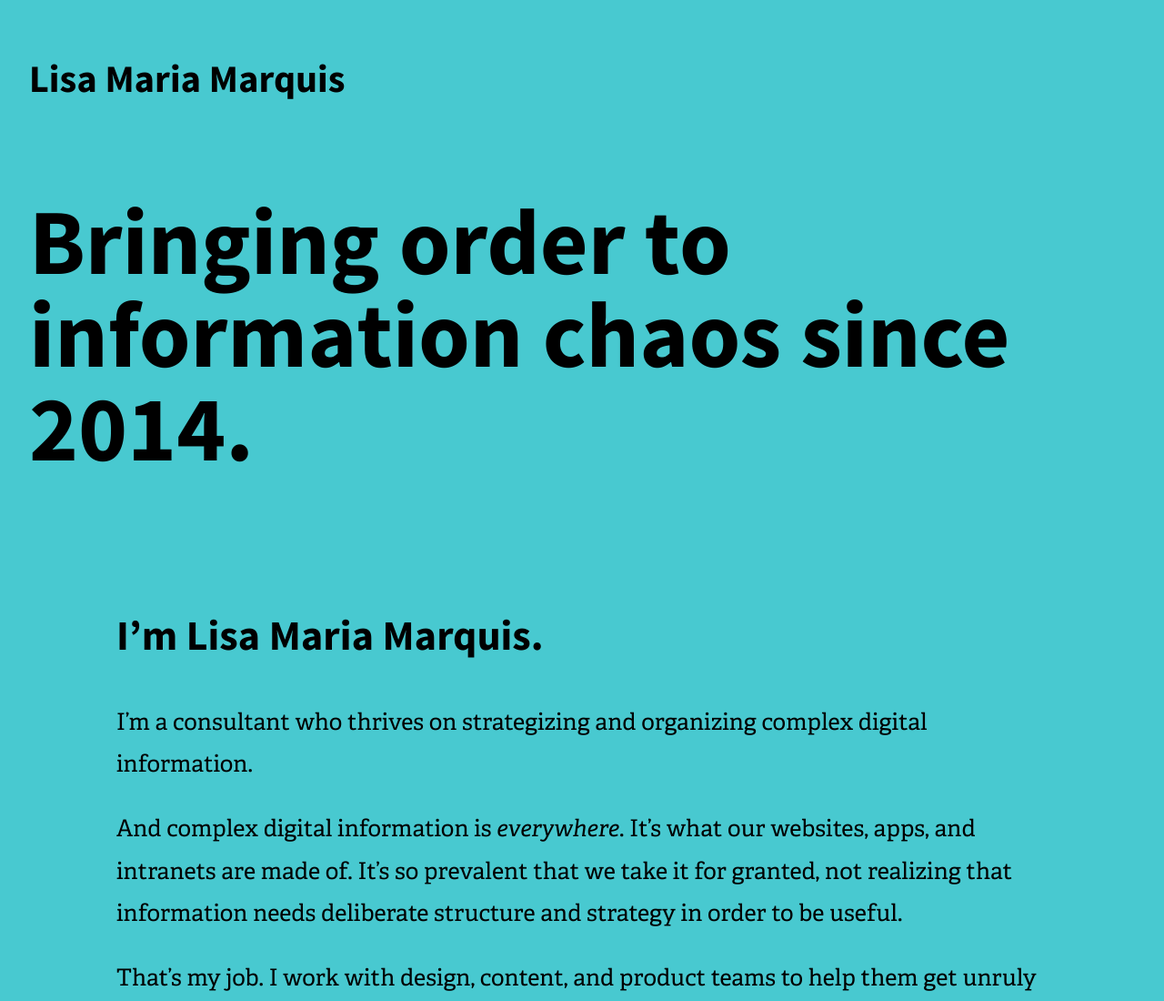
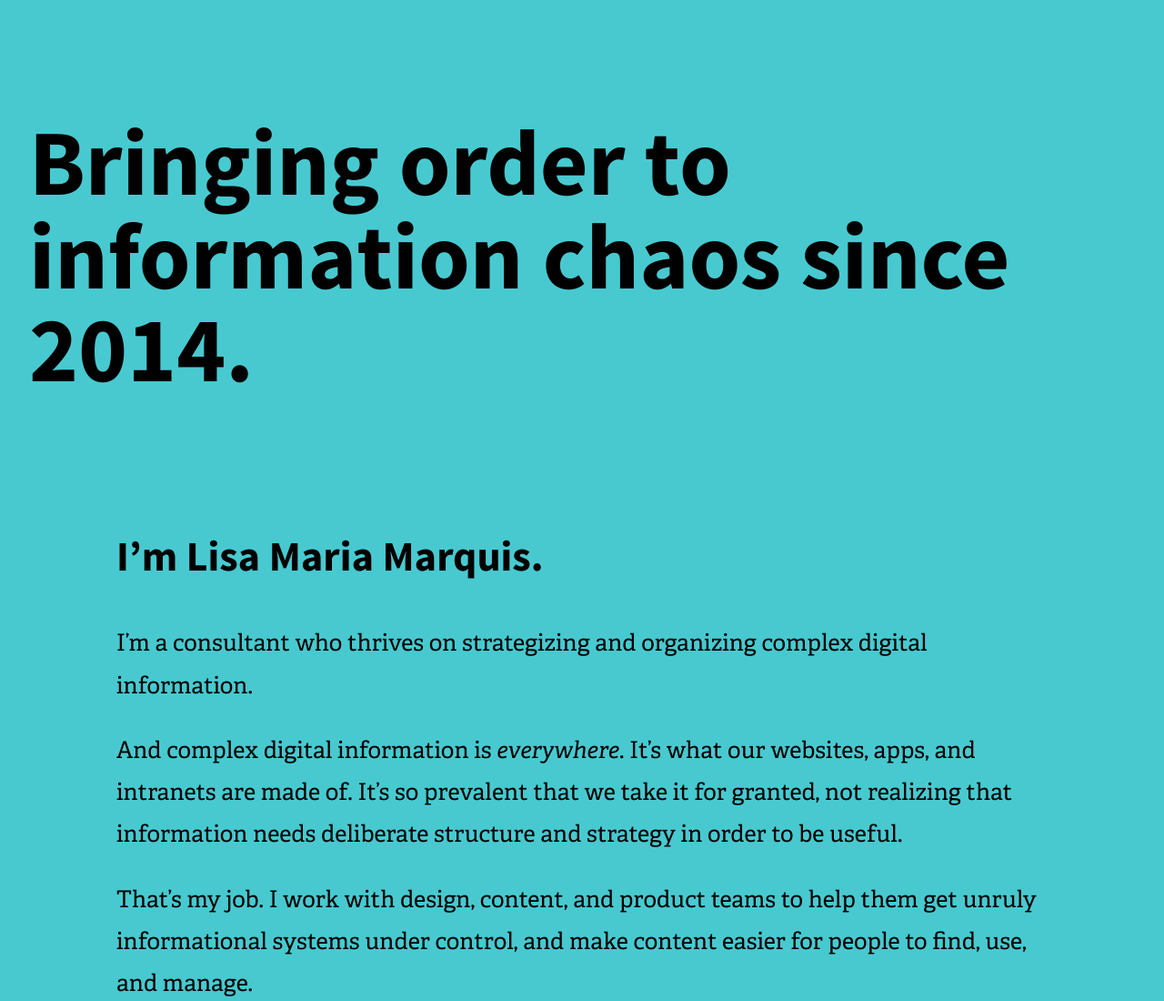
Before and after one commit to Wilto/LMM, an Eleventy site: page _src/index.md in a window 1280 px wide. Shown: the top 1100 px of the page at 91% size. Built offline with nearby package versions, Linux system fonts and the light colour scheme; Eleventy itself is replaced by a stand-in of ours; files that its build step writes are made by us from their sources.

Commit message:
FPO, remove h1.

```diff
--- a/_src/_templates/homepage.njk
+++ b/_src/_templates/homepage.njk
@@ -2,7 +2,7 @@
 layout: base.njk
 ---
 <header>
-    <h1>{{ site.title }}</h1>
+<!--    <h1>{{ site.title }}</h1> -->
     <p class="lede">{{ site.lede }}</p>
 </header>
 <main id="main">
```
